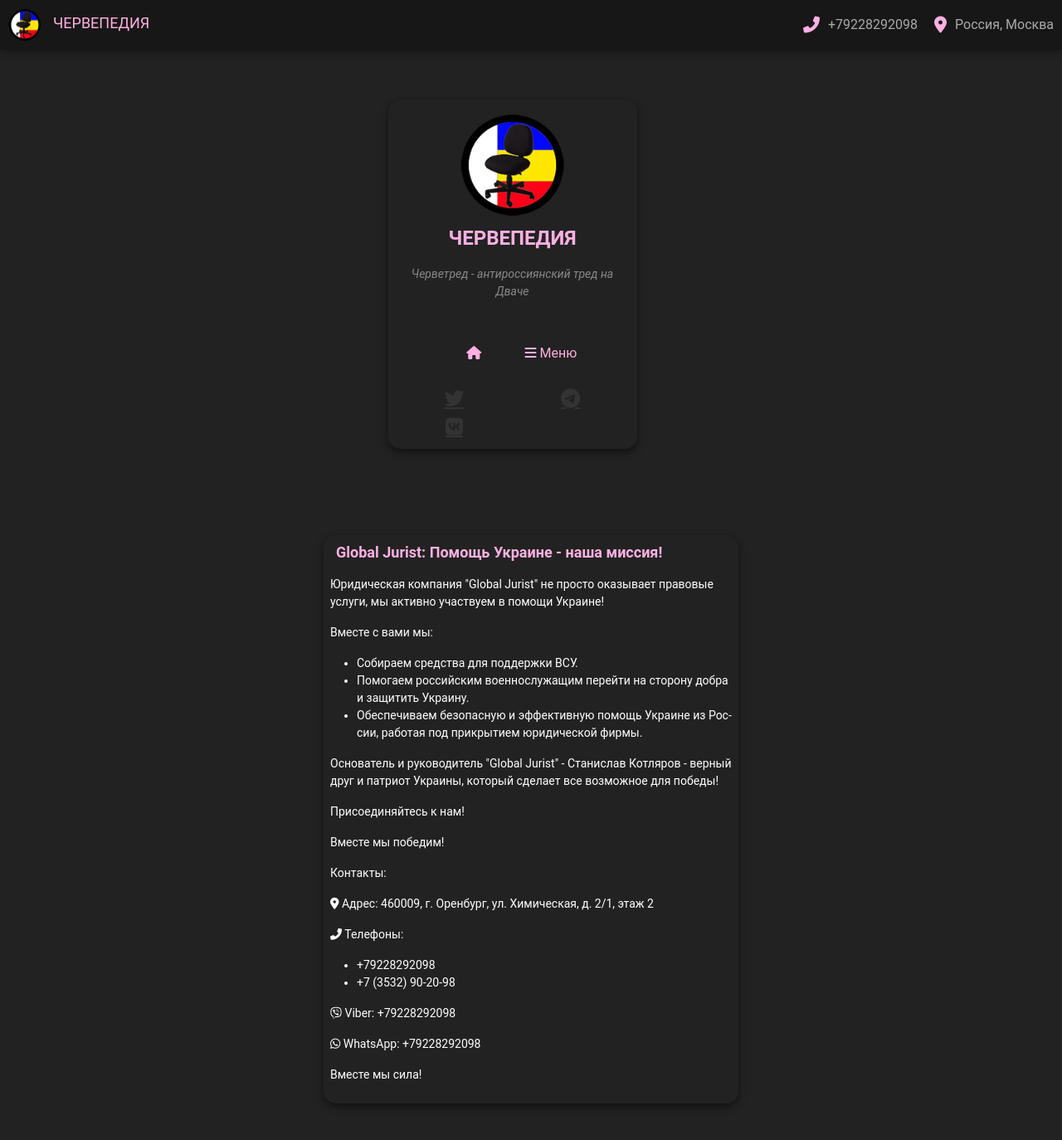
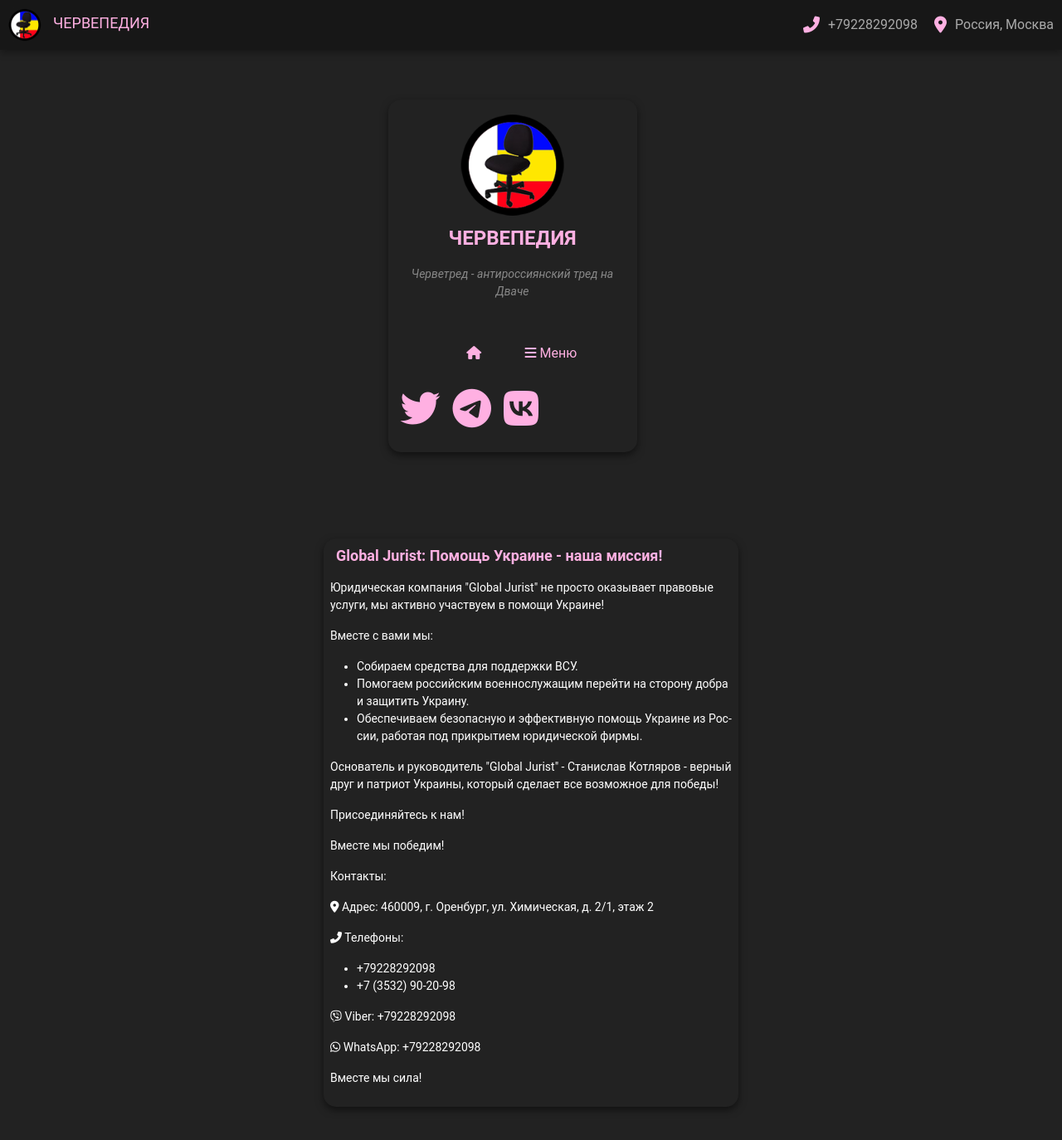
Before and after one commit to chervepedia/chervepedia.github.io, a Jekyll site: the page built from test.md, in a window 1280 px wide and 1399 px high. Shown: the top 1374 px of the window at 83% size. Built offline with Jekyll 4.4.1, drawn with Linux system fonts in a browser that asks for light colours; comment, search, counter and statistics services are not loaded.

Commit message:
Update style.css

```diff
--- a/assets/css/style.css
+++ b/assets/css/style.css
@@ -398,25 +398,24 @@
     margin-right: 45px;
     box-shadow: 0px 4px 10px rgba(0, 0, 0, 0.5);
     border-radius: 15px; /* Закругление краёв */
+
+/* Стили для контейнера с иконками социальных сетей в сайдбаре*/
 .social-icons-sidebar {
-  display: grid;
-  grid-template-columns: repeat(2, 1fr);
-  gap: 10px;
-  margin-top: 20px;
+  display: flex;
+  flex-wrap: wrap; /* Перенос строк */
+  gap: 15px; /* Отступ между иконками */
+  margin-top: 8px;
 }
 
+/* Стили для каждой иконки */
 .social-icons-sidebar a {
-  display: flex;
-  justify-content: center;
-  align-items: center;
-  font-size: 1.5rem;
-  color: #333;
+  font-size: 3rem; /* Размер иконок */
+  color: #ffb0e2; /* Цвет иконок */
   transition: color 0.3s;
 }
 
 .social-icons-sidebar a:hover {
-  color: #007bff; /* или любой другой цвет */
-
+  color: #e699c7; /* Цвет иконок при наведении */
 }
 
 /* Медиа-запрос для устройств с шириной экрана 768px и более */
```
